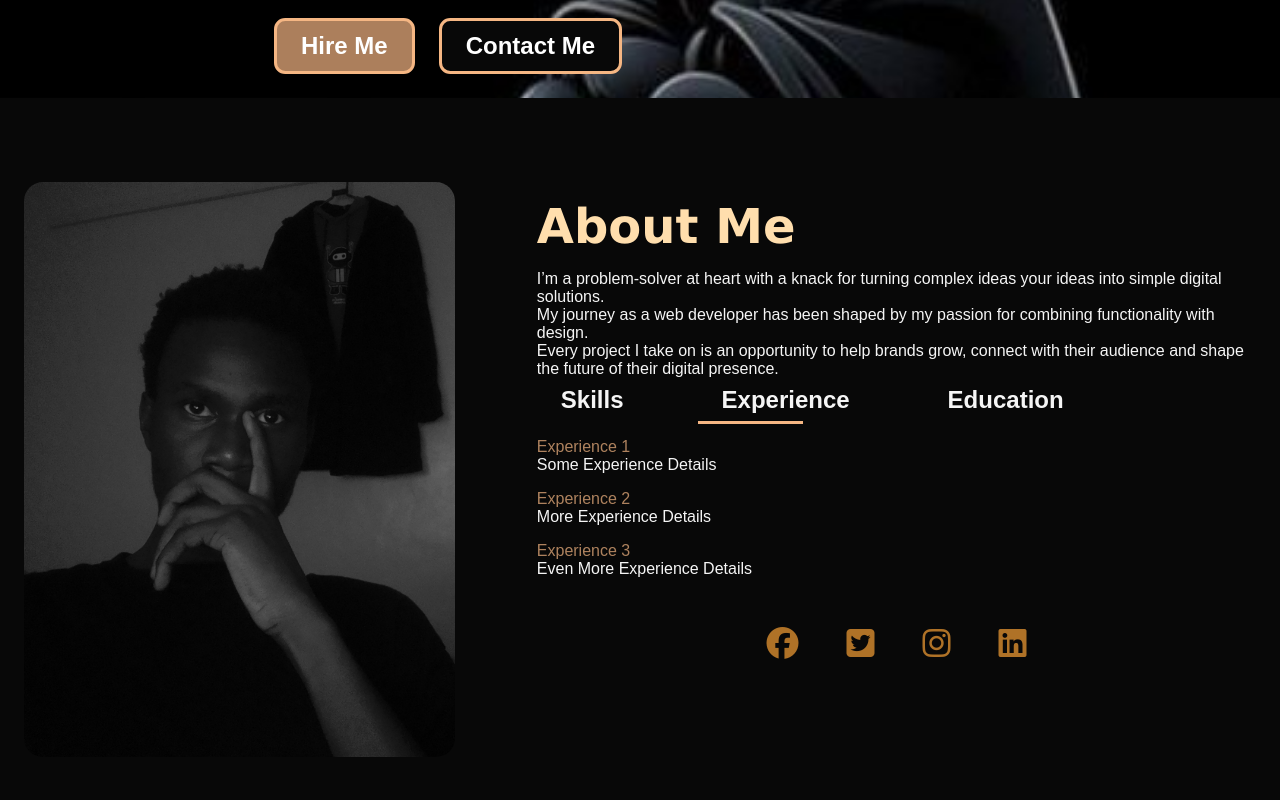
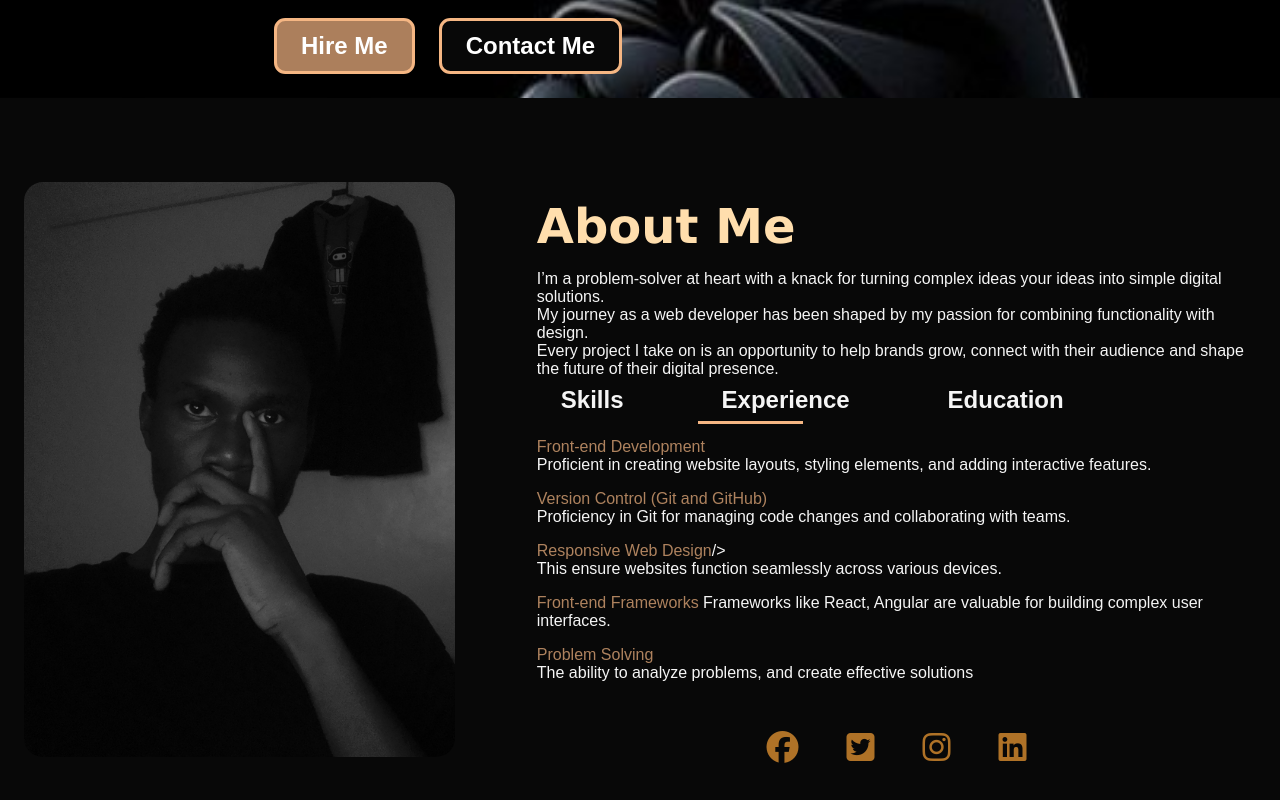
Before and after one commit to JustJR28/redesigned-spoon, a plain HTML site: page index.html in a window 1280 px wide. Both pictures are taken after a click on the element "Experience". Shown: the part 503-1303 px from the top of the page. Drawn offline with Linux system fonts and the light colour scheme; files whose address does not match are found by name.

Commit message:
Update index.html
Updated the experience tab

```diff
--- a/index.html
+++ b/index.html
@@ -68,9 +68,12 @@
 				</div>
 				<div class="tabs-contents" id="experience">
 					<ul>
-						<li><span>Experience 1</span> <br /> Some Experience Details</li>
-						<li><span>Experience 2</span> <br /> More Experience Details</li>
-						<li><span>Experience 3</span> <br /> Even More Experience Details</li>
+						<li><span>Front-end Development </span> <br /> Proficient in creating website layouts, styling elements, and adding interactive features.</li>
+						<li><span>Version Control (Git and GitHub)</span> <br />Proficiency in Git for managing code changes and collaborating with teams.</li>
+						<li><span>Responsive Web Design</span>/> <br /> This ensure websites function seamlessly across various devices.</li>
+						<li><span>Front-end Frameworks </span> Frameworks like React, Angular are valuable for building complex user interfaces.</li>
+						<li><span>Problem Solving</span><br/> The ability to analyze problems, and create effective solutions</li>
+
 					</ul>
 				</div>
 				     <div class="social-media">
```
